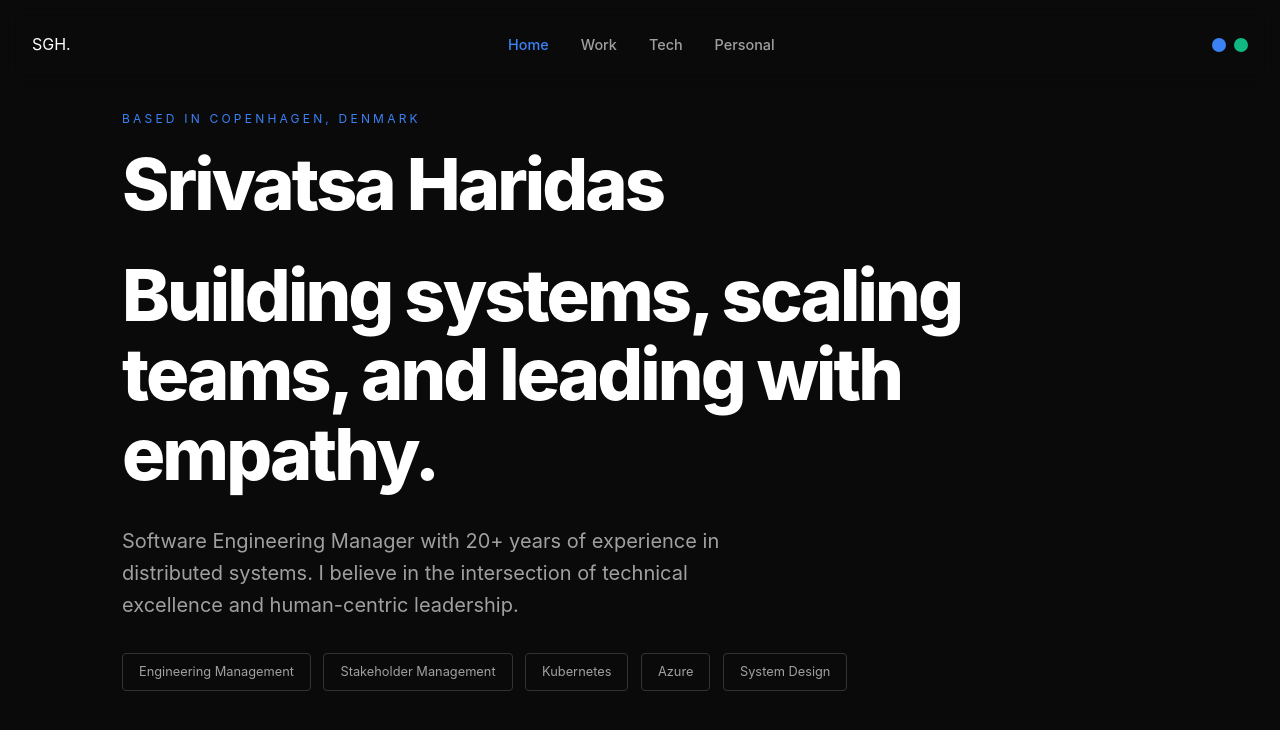
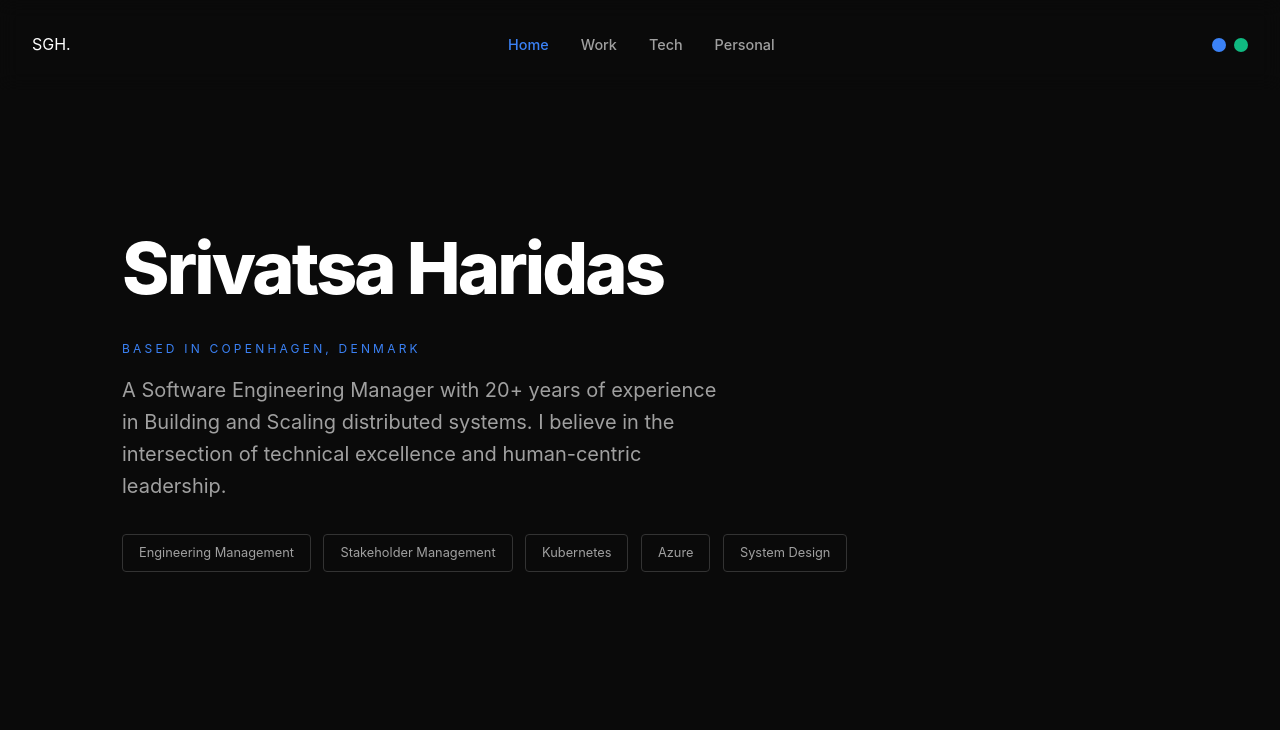
Before and after one commit to srivatsahg/srivatsa-portfolio, a plain HTML site: page index.html in a window 1280 px wide. Drawn offline with Linux system fonts and the light colour scheme.

Commit message:
Update index.html

```diff
--- a/index.html
+++ b/index.html
@@ -23,11 +23,11 @@
     </nav>
 
     <header class="hero container reveal">
+        <h1 class="headline">Srivatsa Haridas</h1>
         <p class="eyebrow">Based in Copenhagen, Denmark</p>
-        <h1 class="headline">Srivatsa Haridas</h1>
-        <h3 class="headline">Building systems, scaling teams, and leading with empathy.</h3>
+
         <p class="bio">
-            Software Engineering Manager with 20+ years of experience in distributed systems. I believe in the intersection of technical excellence and human-centric leadership.
+            A Software Engineering Manager with 20+ years of experience in Building and Scaling distributed systems. I believe in the intersection of technical excellence and human-centric leadership.
         </p>
 
         <div class="tech-stack">
```
